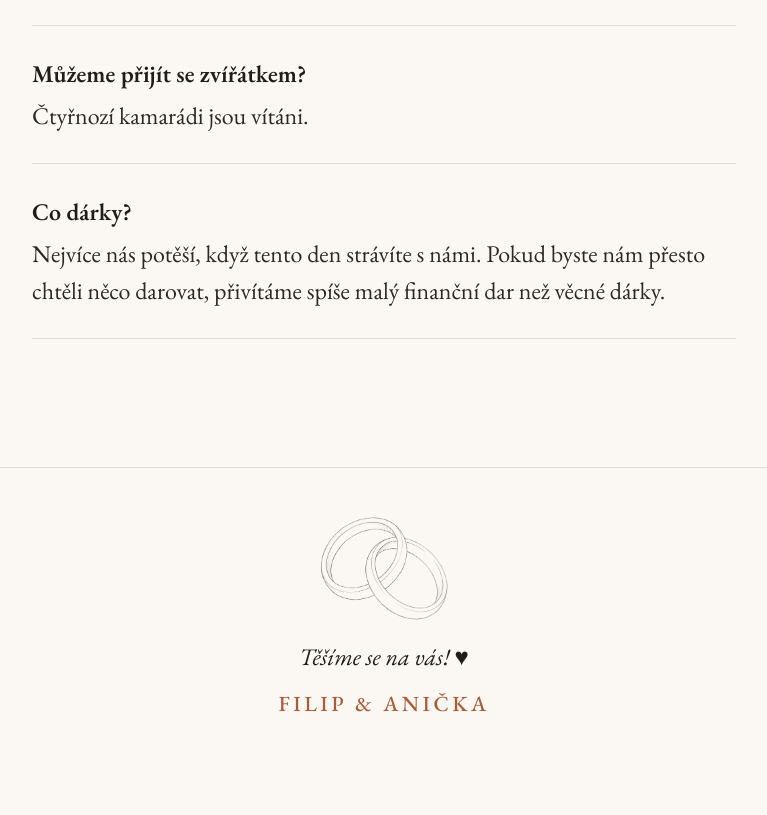
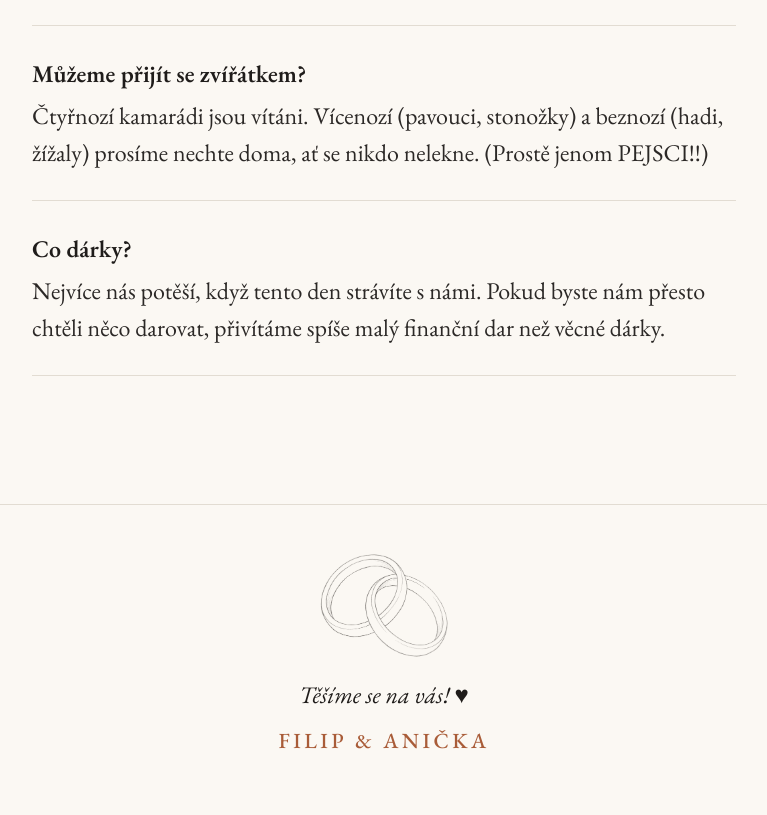
Before and after one commit to Filda99/Svatba, a plain HTML site: page index.html in a window 1280 px wide. Shown: the part 8835-9650 px from the top of the page, without its empty margins (256-1023 px from the left). Before the commit the page ends 9613 px from the top, so only its background shows below. Drawn offline with nearby package versions, Linux system fonts and the light colour scheme.

Commit message:
Dotazy: zvířátka, vtip o počtu nohou
Co-Authored-By: Claude Sonnet 5.5 <noreply@anthropic.com>
Claude-Session: https://claude.ai/code/session_01J3kUZERMgHXR65HkggQwcH

```diff
--- a/index.html
+++ b/index.html
@@ -481,7 +481,7 @@
       </div>
       <div class="qa">
         <dt>Můžeme přijít se zvířátkem?</dt>
-        <dd>Čtyřnozí kamarádi jsou vítáni.</dd>
+        <dd>Čtyřnozí kamarádi jsou vítáni. Vícenozí (pavouci, stonožky) a&nbsp;beznozí (hadi, žížaly) prosíme nechte doma, ať se nikdo nelekne. (Prostě jenom PEJSCI!!)</dd>
       </div>
       <div class="qa">
         <dt>Co dárky?</dt>
```
